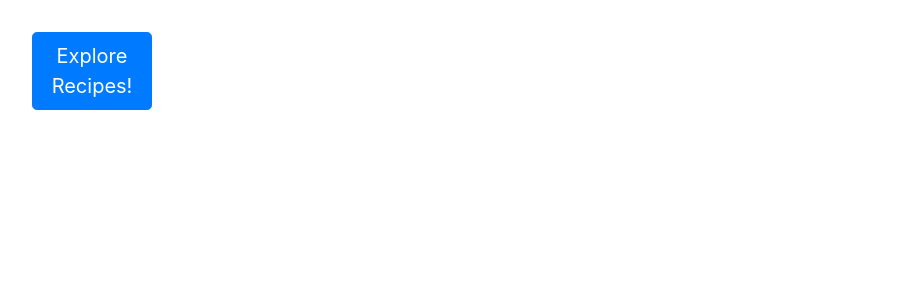
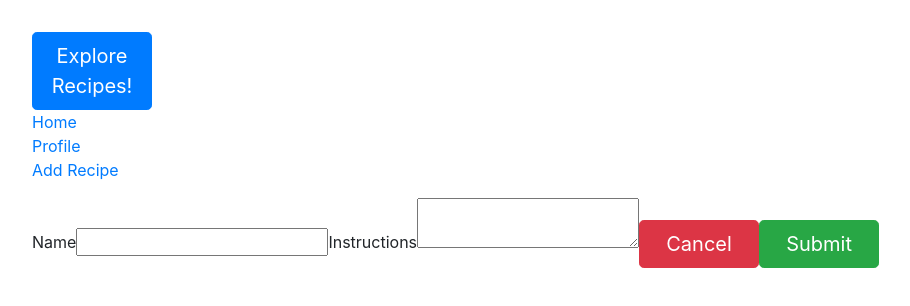
Before and after one commit to IndushaS/recipeApp, a React (Create React App) app in the folder client/: page /addRecipe in a window 1280 px wide. Shown: the top 306 px of the page, without its empty margins (0-910 px from the left). Built offline with nearby package versions, Linux system fonts and the light colour scheme.

Commit message:
add and edit buttons for recipes

```diff
--- a/client/src/App.js
+++ b/client/src/App.js
@@ -3,18 +3,54 @@ import './App.css';
 import LoginButton from './components/LoginButton';
 import LogoutButton from './components/LogoutButton';
 import Profile from './components/Profile';
+import Recipe from './components/Recipe';
 import { useAuth0 } from '@auth0/auth0-react';
+import AddRecipe from './components/addRecipe';
+import {Route, BrowserRouter as Router, Switch, Link} from 'react-router-dom'
 
 function App() {
-  const { isLoading } = useAuth0();
+  const { isLoading, isAuthenticated } = useAuth0();
 
   if (isLoading) return <div>Loading...</div>
 
   return (
     <>
-      <LoginButton />
-      <LogoutButton />
-      <Profile />
+    <LoginButton />
+    <LogoutButton />
+
+      <Router>
+      <div>
+        <nav>
+          <ul>
+            <li>
+              <Link to="/home">Home</Link>
+            </li>
+            <li>
+              <Link to="/profile">Profile</Link>
+            </li>
+            <li>
+              <Link to="/addRecipe">Add Recipe</Link>
+            </li>
+          </ul>
+        </nav>
+
+        {/* A <Switch> looks through its children <Route>s and
+            renders the first one that matches the current URL. */}
+        <Switch>
+          <Route path="/profile">
+            <Profile />
+          </Route>
+          <Route path="/addRecipe">
+            <AddRecipe />
+          </Route>
+          <Route path="/home">
+            <Recipe />
+          </Route>
+        </Switch>
+      </div>
+    </Router>
+
+
     </>
   );
 }
--- a/client/src/components/LoginButton.js
+++ b/client/src/components/LoginButton.js
@@ -1,7 +1,5 @@
 import React from 'react';
 import { useAuth0 } from '@auth0/auth0-react';
-
-
 //Login button component
 
 //If user is not logged in, it shows the login button
@@ -15,6 +13,7 @@ const LoginButton = () => {
         Explore Recipes!
       </button>
     )
+
   )
 }
 
--- a/client/src/components/Recipe.js
+++ b/client/src/components/Recipe.js
@@ -1,5 +1,7 @@
 import React, { Component } from "react";
-import "./Recipe.css";
+import AddRecipe from './addRecipe'
+import "./recipe.css";
+import {Route, BrowserRouter as Router, Switch, Link} from 'react-router-dom'
 
 class Recipe extends Component {
   constructor() {
@@ -22,14 +24,18 @@ class Recipe extends Component {
       );
   }
 
+
   render() {
     return (
+      <Router>
         <div>
           <ul>
             {this.state.recipes.map((
               recipe //iterate through each recipe object in the state array display the id, name and instructions of each recipe
             ) => (
               <li className="Recipes" key={recipe.idrecipe}>
+              <Link to="/addRecipe" name='hello' instructions='jee;;p'>Edit</Link>
+                {/* <button type = "button" className="btn btn-primary btn-lg" onClick={() => console.log('hello')}>Edit</button> */}
                 <h1>
                   <p>id :{recipe.idrecipe}</p>
                   <p>name : {recipe.recipeName}</p>
@@ -38,7 +44,14 @@ class Recipe extends Component {
               </li>
             ))}
           </ul>
+          <Switch>
+            <Route path="/addRecipe">
+            <AddRecipe />
+          </Route>
+        </Switch>
         </div>
+      </Router>
+
     );
   }
 }
--- /dev/null
+++ b/client/src/components/addRecipe.js
@@ -0,0 +1,47 @@
+import React, { Component } from "react";
+
+
+class addRecipe extends Component {
+  constructor(props) {
+    super(props);
+    this.state = {
+      name: this.props.name,
+      instructions: this.props.instructions
+    };
+  }
+
+  handleNameChange = (event) => {
+    this.setState({
+      name: event.target.value
+    });
+  }
+
+  handleInstructionsChange = (event) => {
+    this.setState({
+      instructions: event.target.value
+    });
+  }
+
+  render() {
+    console.log("test", this.state.name);
+    return (
+      <form>
+        <div>
+          <label>Name</label>
+          <input type="text" value={this.props.name} onChange={this.handleNameChange}></input>
+          <label>Instructions</label>
+          <textarea type="text" value={this.props.instructions} onChange={this.handleInstructionsChange}></textarea>
+          <button type="button" className="btn btn-danger btn-lg">
+            Cancel
+          </button>
+          <button type="button" className="btn btn-success btn-lg">
+            Submit
+          </button>
+        </div>
+      </form>
+    )
+  }
+
+}
+
+  export default addRecipe
--- a/package.json
+++ b/package.json
@@ -8,7 +8,8 @@
   },
   "dependencies": {
     "body-parser": "^1.18.3",
-    "express": "^4.16.4"
+    "express": "^4.16.4",
+    "react-router-dom": "^5.2.0"
   },
   "devDependencies": {
     "concurrently": "^4.1.2"
```
Also changed, not shown: client/src/components/recipeForm.js (added), 1 other file (tests, documents, lock files or other folders). Lines whose indentation alone changed are shown as unchanged.
